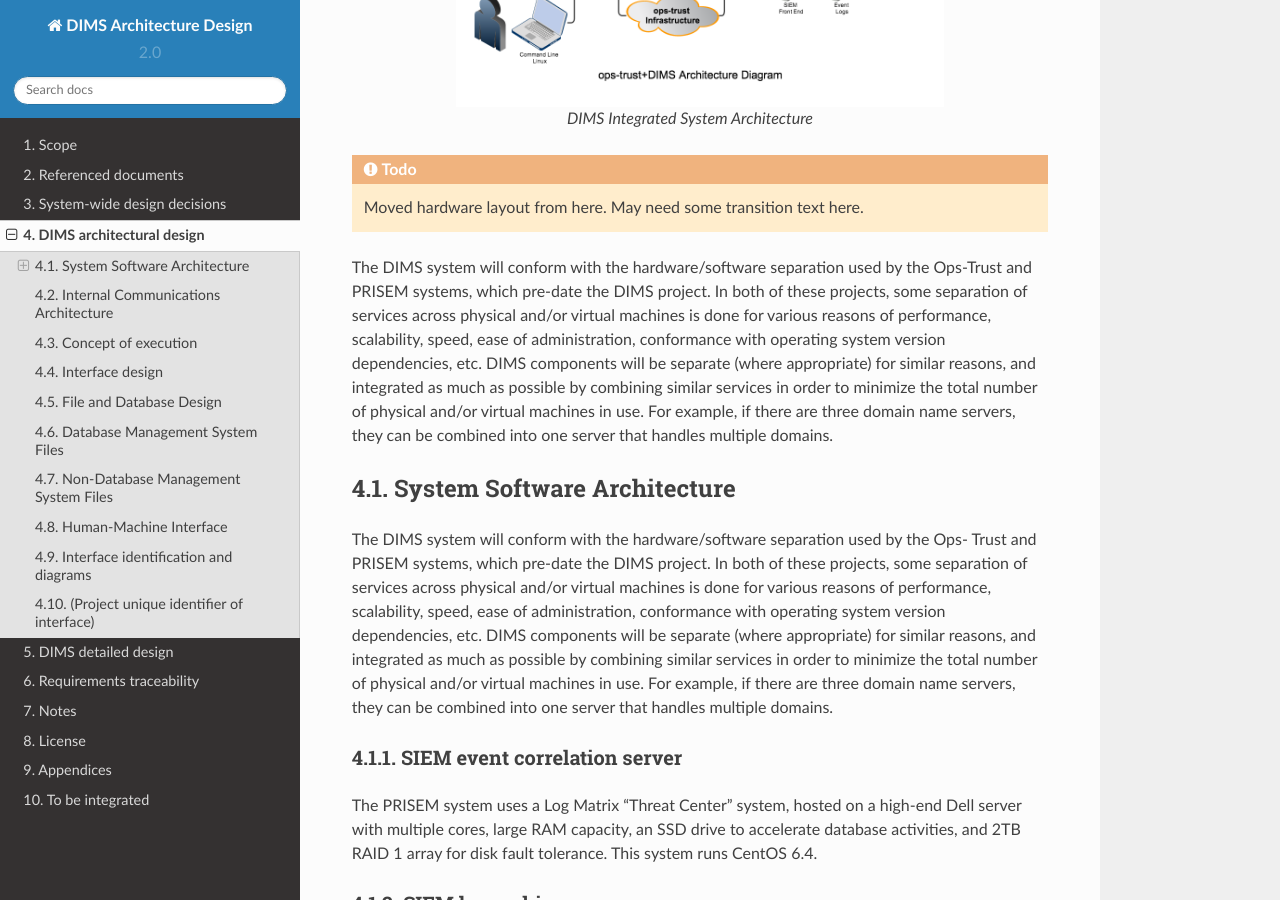
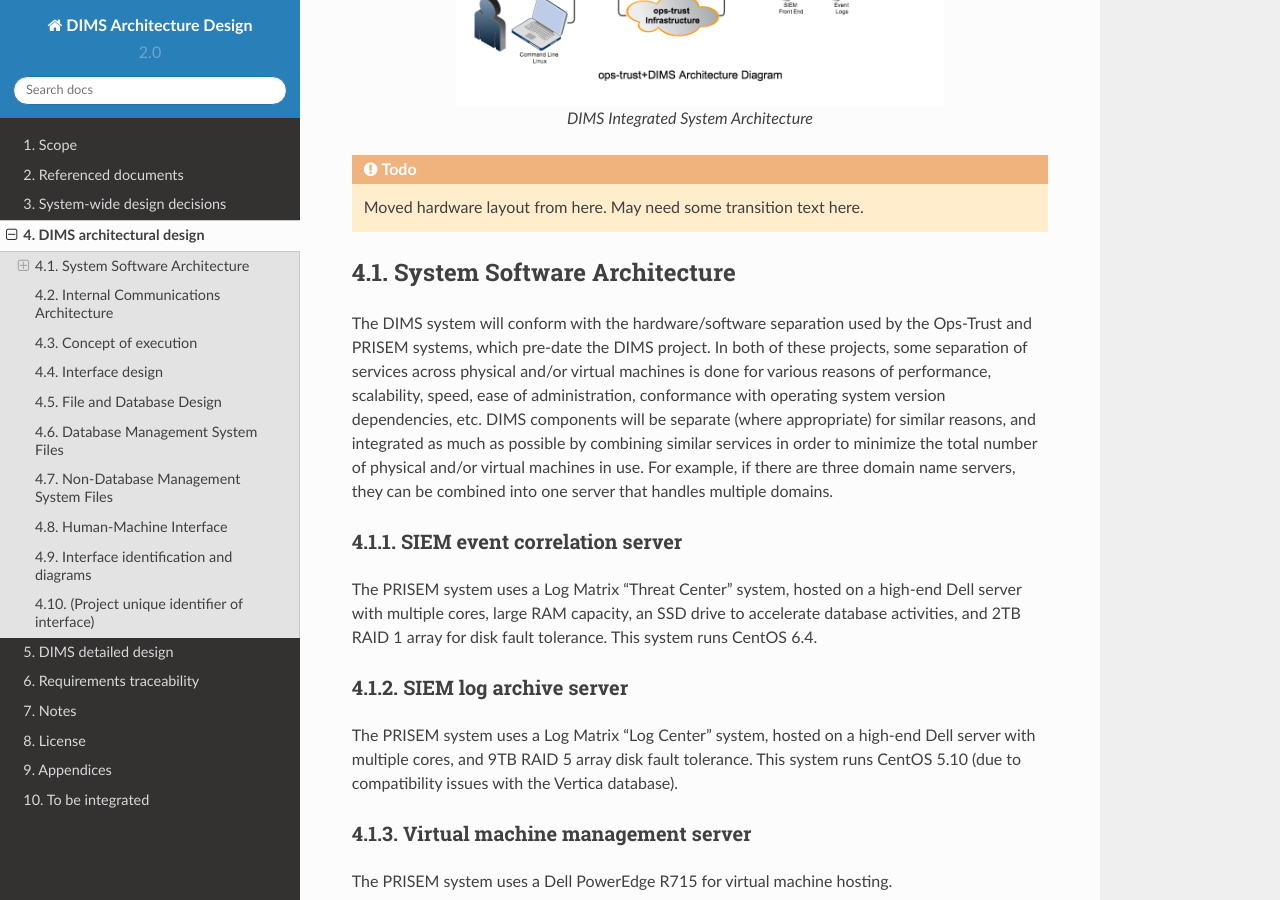
Before and after one commit to uw-dims/dims-ad, a Sphinx documentation site: the page built from docs/source/dimsarchitecturaldesign.rst, in a window 1280 px wide and 900 px high, scrolled down 801 px. Built offline with Sphinx 7.4.7 and the Read the Docs theme 2.0.0, drawn with Linux system fonts in a browser that asks for light colours; some of the changed text lies outside the part shown.

Commit message:
Fix formatting, typos

```diff
--- a/docs/source/dimsarchitecturaldesign.rst
+++ b/docs/source/dimsarchitecturaldesign.rst
@@ -57,24 +62,6 @@
 the total number of physical and/or virtual machines in use. For
 example, if there are three domain name servers, they can be combined
 into one server that handles multiple domains.
-
-.. _dimscomponents:
-
-System Software Architecture
-----------------------------
-
-The DIMS system will conform with the hardware/software separation
-used by the Ops- Trust and PRISEM systems, which pre-date the DIMS
-project. In both of these projects, some separation of services across
-physical and/or virtual machines is done for various reasons of
-performance, scalability, speed, ease of administration, conformance
-with operating system version dependencies, etc. DIMS components will
-be separate (where appropriate) for similar reasons, and integrated as
-much as possible by combining similar services in order to minimize
-the total number of physical and/or virtual machines in use.  For
-example, if there are three domain name servers, they can be combined
-into one server that handles multiple domains.
-
 
 SIEM event correlation server
 ^^^^^^^^^^^^^^^^^^^^^^^^^^^^^
@@ -104,6 +91,7 @@
 
 The PRISEM system uses a virtual machine running RabbitMQ for AMQP
 broker services.
+
 
 
 Collective Intelligence Framework (CIF) server
@@ -265,8 +253,8 @@
 architecture to handle the high data volumes and flow rates associated with
 large, high-bandwidth networks.
 
-A common combination of tools used to process and index large volumes of event
-logs is the combination of *Elasticsearch*, *Logstash*, and *Kibana*, or the
+A common combination of open source tools used to process and index large volumes of event
+logs is *Elasticsearch*, *Logstash*, and *Kibana*, known as the
 "ELK stack" for short.  The developers of the ELK stack refer to it [#ES]_ as
 "an end-to-end stack that delivers actionable insights in real-time from almost
 any type of structured and unstructured data source." Elasticsearch provides
```
Also changed, not shown: other parts of docs/source/dimsarchitecturaldesign.rst (+5 -0 lines).
